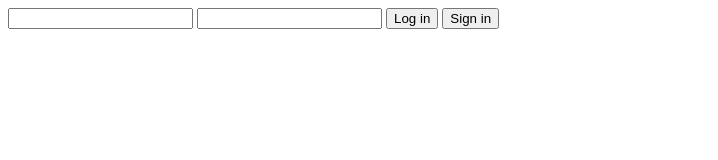
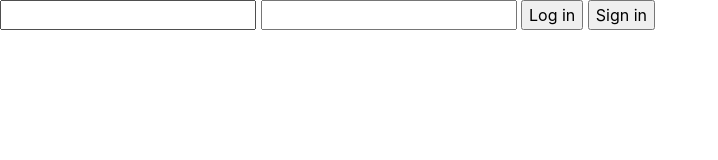
Before and after one commit to SylvainHuss/TodoList, a website: page public/index.html in a window 1280 px wide. Shown: the whole page, without its empty margins (0-718 px from the left). Drawn offline with nearby package versions, Linux system fonts and the light colour scheme.

Commit message:
bootstrap

```diff
--- a/public/index.html
+++ b/public/index.html
@@ -4,6 +4,7 @@
         <meta http-equiv="Content-Type" content="text/html; charset=UTF-8">
         <meta name="viewport" content="width=device-width, initial-scale=1">
         <title>Liste de choses à faire</title>
+		<link rel="stylesheet" href="https://stackpath.bootstrapcdn.com/bootstrap/4.3.1/css/bootstrap.min.css" integrity="sha384-ggOyR0iXCbMQv3Xipma34MD+dH/1fQ784/j6cY/iJTQUOhcWr7x9JvoRxT2MZw1T" crossorigin="anonymous">
 
     </head>
     <body>
```
Also changed, not shown: public/taches.html (+1 -0 lines).
